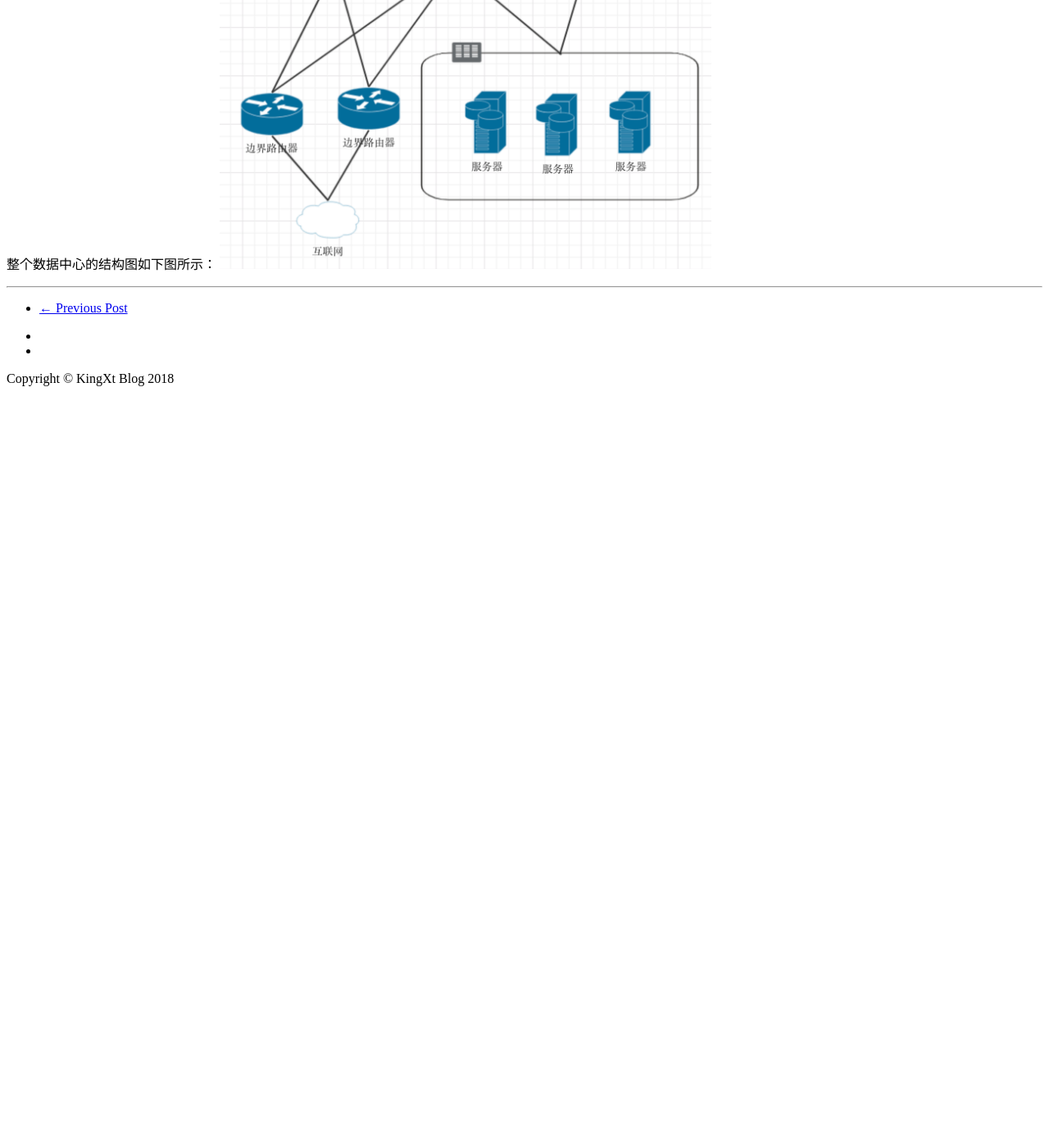
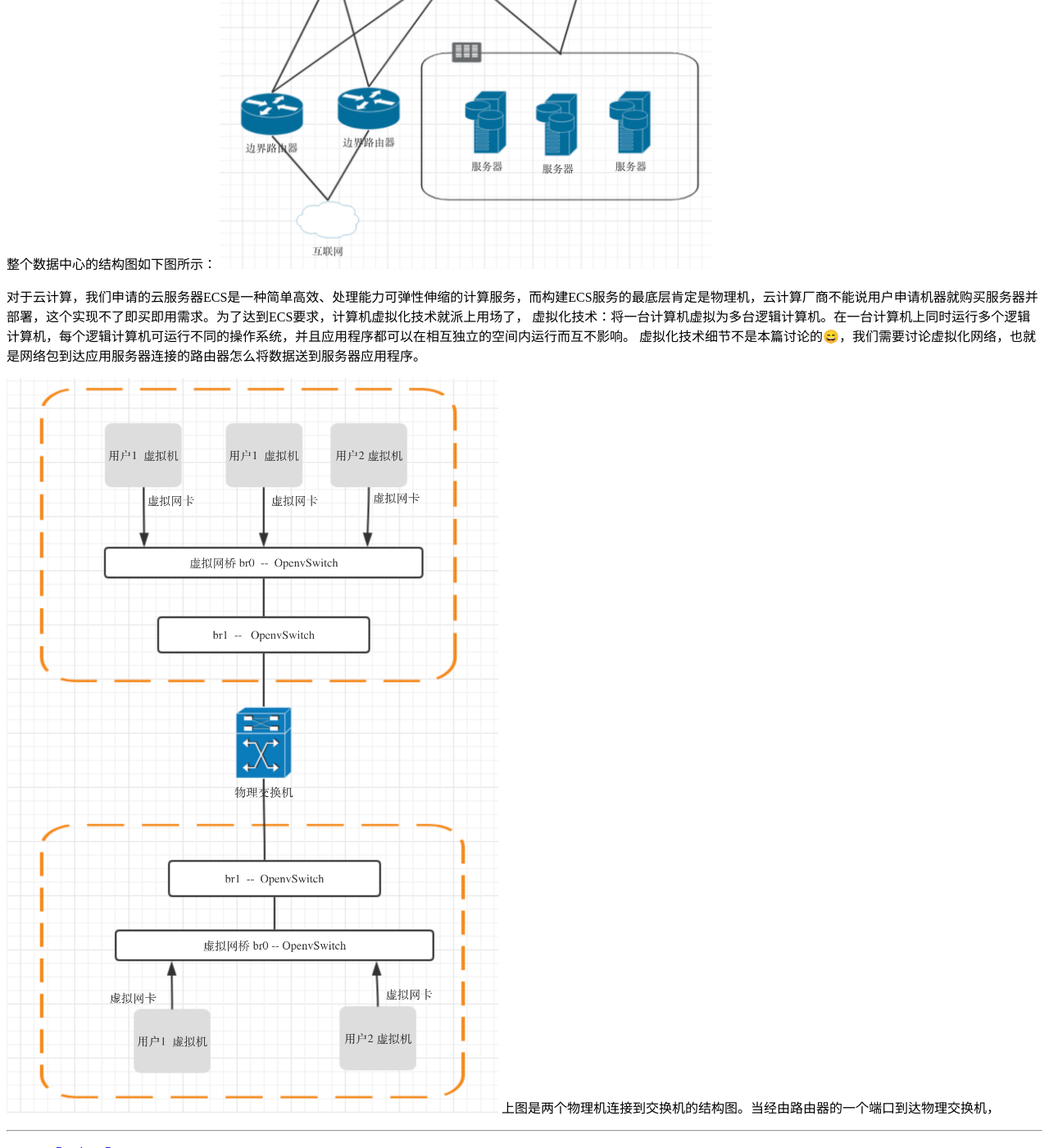
Before and after one commit to kingxt/kingxt.github.io, a Jekyll site: the page built from _posts/2018-10-14-网络是怎样连接的.md, in a window 1280 px wide and 1400 px high, scrolled down 9916 px. Shown: the whole window at 82% size. Built offline with Jekyll 4.4.1, drawn with Linux system fonts in a browser that asks for light colours; nearby versions of some CDN libraries; comment, search, counter and statistics services are not loaded; before the commit the page ends 10429 px from its top, so only the background shows below that.

Commit message:
update post

```diff
--- a/_posts/2018-10-14-网络是怎样连接的.md
+++ b/_posts/2018-10-14-网络是怎样连接的.md
@@ -176,3 +176,10 @@ traceroute可以追踪到达目的地经过的路由器。traceroute是通过修
 
 整个数据中心的结构图如下图所示：
 <img src="/img/post/network-datacenter.png" width="600"/>
+
+对于云计算，我们申请的云服务器ECS是一种简单高效、处理能力可弹性伸缩的计算服务，而构建ECS服务的最底层肯定是物理机，云计算厂商不能说用户申请机器就购买服务器并部署，这个实现不了即买即用需求。为了达到ECS要求，计算机虚拟化技术就派上用场了，
+虚拟化技术：将一台计算机虚拟为多台逻辑计算机。在一台计算机上同时运行多个逻辑计算机，每个逻辑计算机可运行不同的操作系统，并且应用程序都可以在相互独立的空间内运行而互不影响。
+虚拟化技术细节不是本篇讨论的😄，我们需要讨论虚拟化网络，也就是网络包到达应用服务器连接的路由器怎么将数据送到服务器应用程序。
+
+<img src="/img/post/network-vm-vlan.png" width="600"/>
+上图是两个物理机连接到交换机的结构图。当经由路由器的一个端口到达物理交换机，
```
